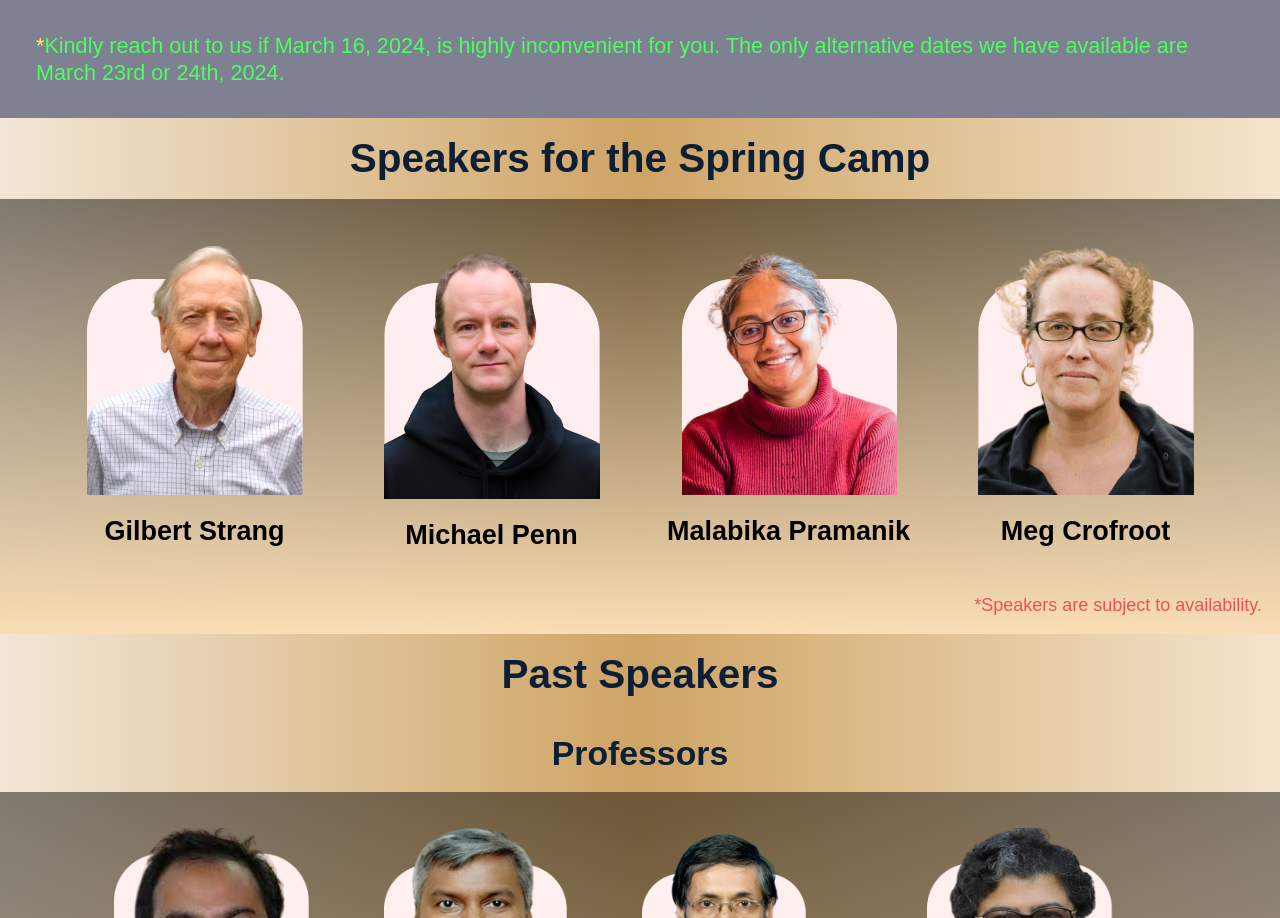
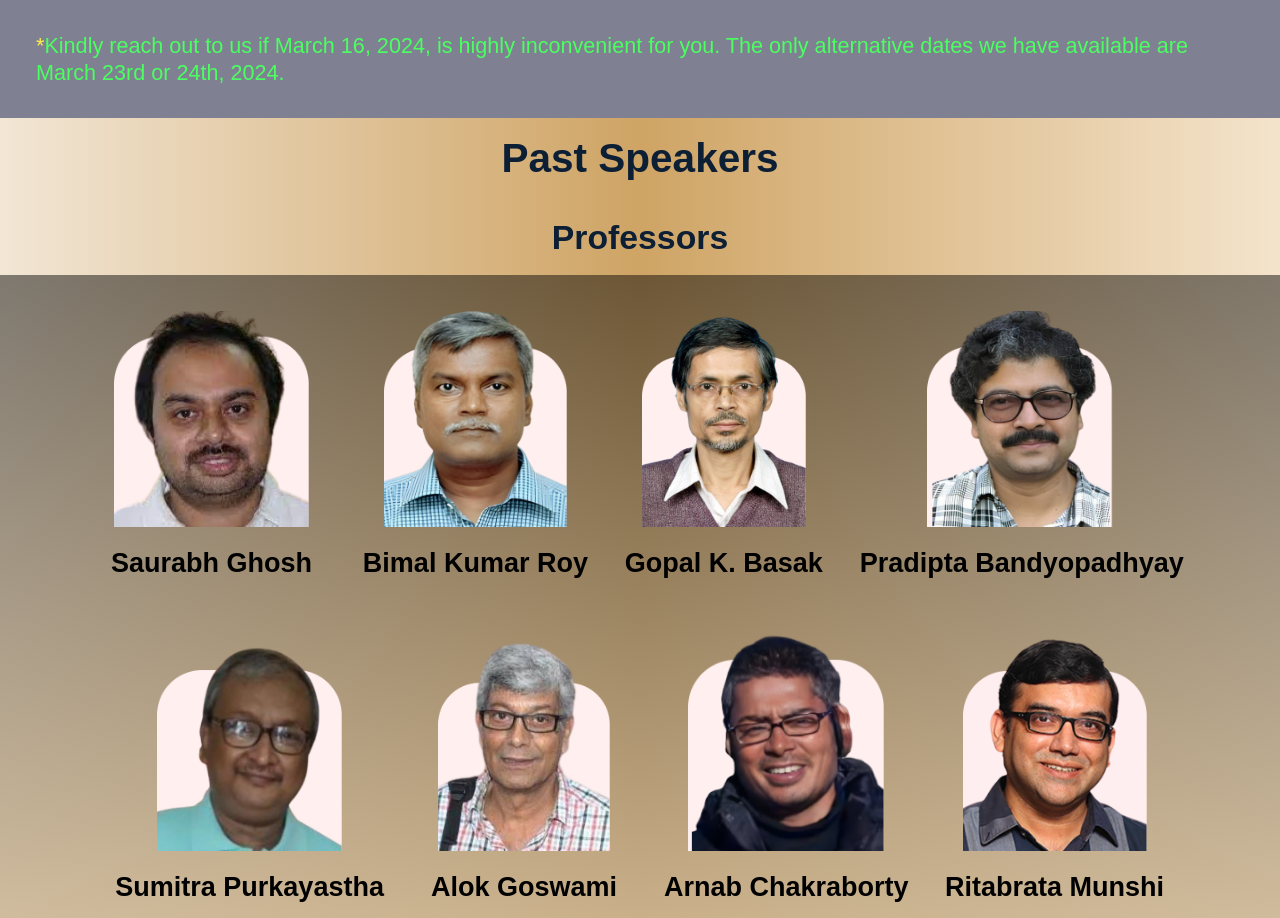
Before and after one commit to Integration-ISIK/mtrp-2024-website, a Next.js app: page / in a window 1280 px wide. Shown: the part 1948-2866 px from the top of the page. Built offline with nearby package versions, Linux system fonts and the light colour scheme; a web font is replaced by a local one.

Commit message:
Update page.tsx
Commented out speakers for spring camp

```diff
--- a/app/page.tsx
+++ b/app/page.tsx
@@ -109,7 +109,7 @@ export default function Home() {
                 </p>
             </div>
         </div>
-        <div className='speaker flex md:h-auto'>
+        {/* <div className='speaker flex md:h-auto'>
             <div className="h-auto  w-full flex flex-col bg-gradient-to-r from-[#f9deb57f] via-[#c68d38c2] to-[#f9deb5a2]">
                 <p className='text-center text-2xl md:text-4xl p-2 md:p-4 text-[#0D1F35] font-bold '>Speakers for the Spring Camp</p>
                 <div className='bg-gradient-to-b from-[#00000079] to-[#F9DEB5]'>
@@ -130,15 +130,15 @@ export default function Home() {
                             <img src="/img/speakers/meg_crofroot.png" className="w-[8rem] md:w-[14rem] md:p-4" alt="" />
                             <p className='text-center md:text-2xl'>Meg Crofroot</p>
                         </div>
-                        {/* <div className='flex flex-col p-5'>
+                        <div className='flex flex-col p-5'>
                             <img src="/img/speakers/srinivas_bhogle.png" className="w-[8rem] md:w-[14rem] md:p-4" alt="" />
                             <p className='text-center md:text-2xl'>Srinivas Bhogle</p>
-                        </div> */}
+                        </div>
                     </div>
                     <p className='text-end text-sm md:text-[1rem] text-red-500 p-2 md:p-4'>*Speakers are subject to availability.</p>
                 </div>
             </div>
-        </div>
+        </div>*/}
         <div className='speaker flex'>
             <div className="w-full flex flex-col bg-gradient-to-r from-[#f9deb57f] via-[#c68d38c2] to-[#f9deb5a2]">
                 <p className='text-center text-2xl md:text-4xl p-2 md:p-4 text-[#0D1F35] font-bold '>Past Speakers</p>
```
